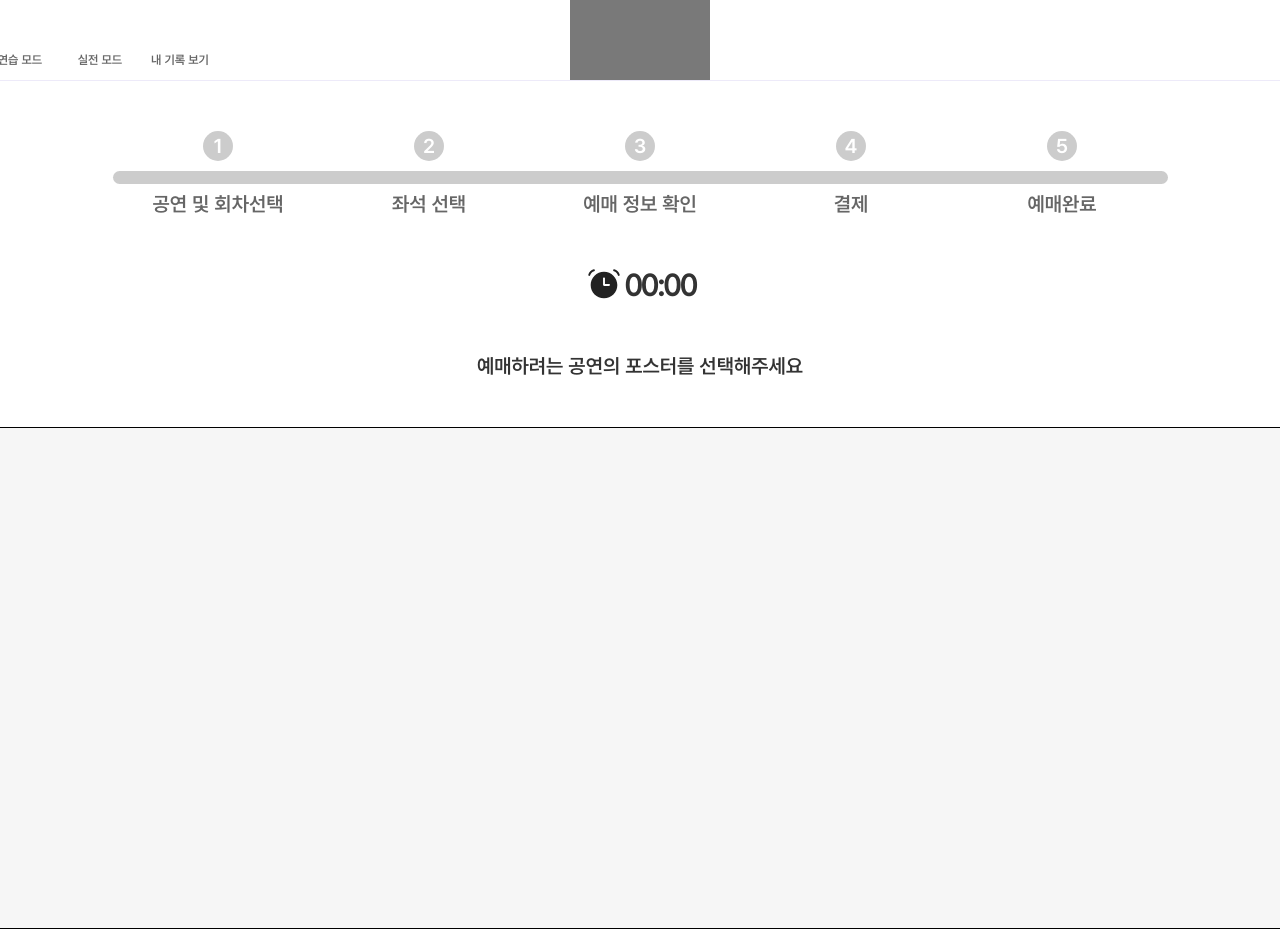
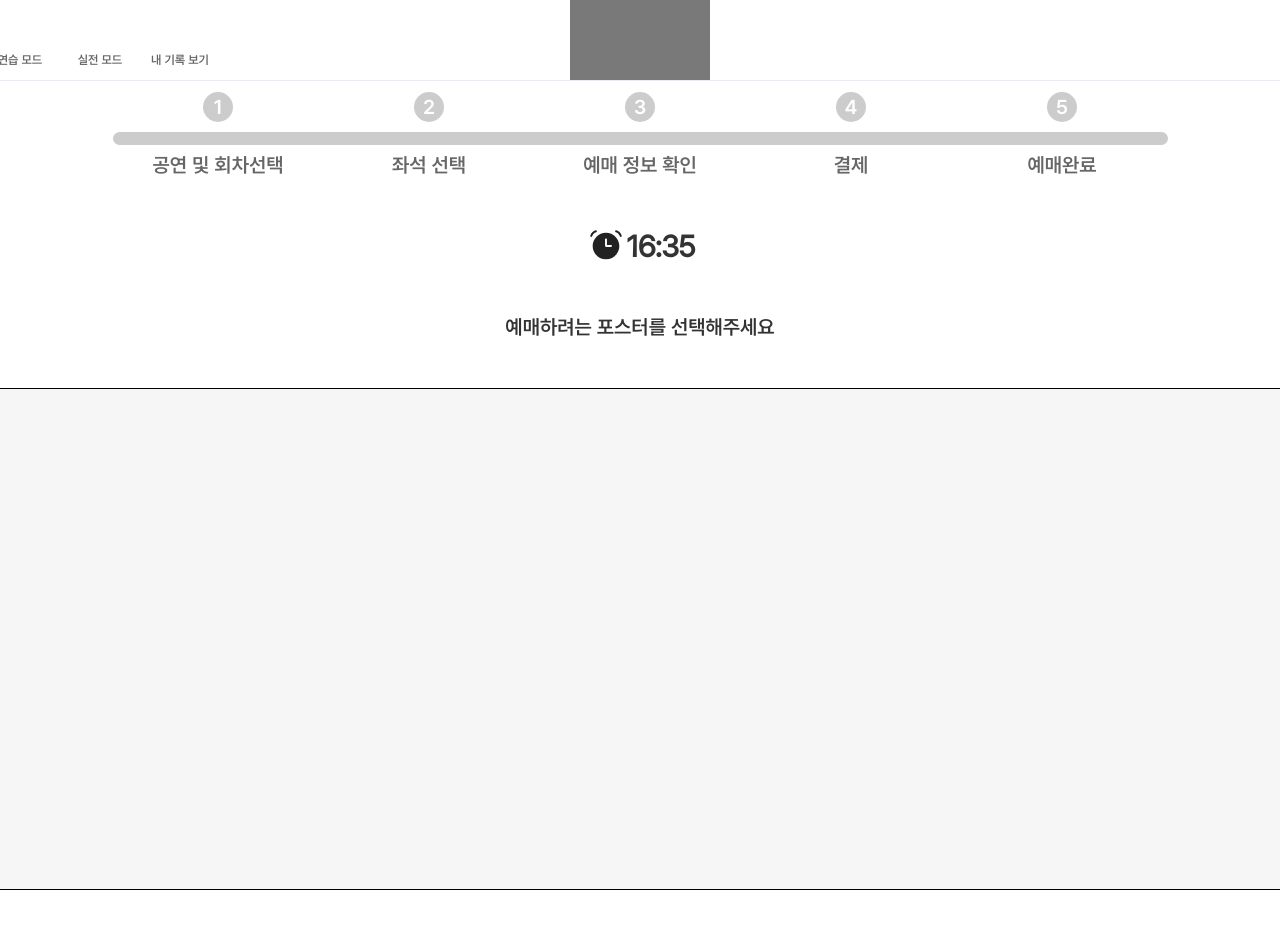
Before and after one commit to Easy-Ti-cket/easy-ticket, a React (Vite) app: page / in a window 1280 px wide. Shown: the top 929 px of the page. After the commit the page ends 890 px from the top, so only its background shows below. Built offline with nearby package versions, Linux system fonts and the light colour scheme.

Commit message:
Refactor: ProgressContent에  TextBox,Timer 추가

```diff
--- a/src/App.jsx
+++ b/src/App.jsx
@@ -5,7 +5,9 @@ import ProgressContents from "./pages/ProgressContents";
 function App() {
   return (
     <Layout>
-      <ProgressContents></ProgressContents>
+      <ProgressContents
+        text={"예매하려는 포스터를 선택해주세요"}
+      ></ProgressContents>
     </Layout>
   );
 }
--- a/src/components/header/Header.jsx
+++ b/src/components/header/Header.jsx
@@ -8,7 +8,7 @@ const HeaderContainer = styled.div`
   display: flex;
   justify-content: left;
   position: relative;
-  flex-shrink: 0;
+  flex-shrink: 1;
 `;
 
 //로고로 대치 예정
--- a/src/pages/ProgressContents.jsx
+++ b/src/pages/ProgressContents.jsx
@@ -33,15 +33,14 @@ const ContentsBox = styled.div`
 
 /*난이도별 contents를 children으로 받아서 ProgressBar와 함께 렌더링
 Outlet으로 대체 예정*/
-const ProgressContents = ({ children }) => {
+const ProgressContents = ({ text, children }) => {
   return (
     <ProgressContentsContainer>
       <ProgressBarBox>
         <ProgressBar />
       </ProgressBarBox>
-      <Timer></Timer>
-      {/* FIX: textcomponent 받아서 렌더링 */}
-      <TextBot>예매하려는 공연의 포스터를 선택해주세요</TextBot>
+      <Timer type={"minute"} second={1000}></Timer>
+      <TextBot>{text}</TextBot>
       <ContentsBox>{children}</ContentsBox>
     </ProgressContentsContainer>
   );
```
